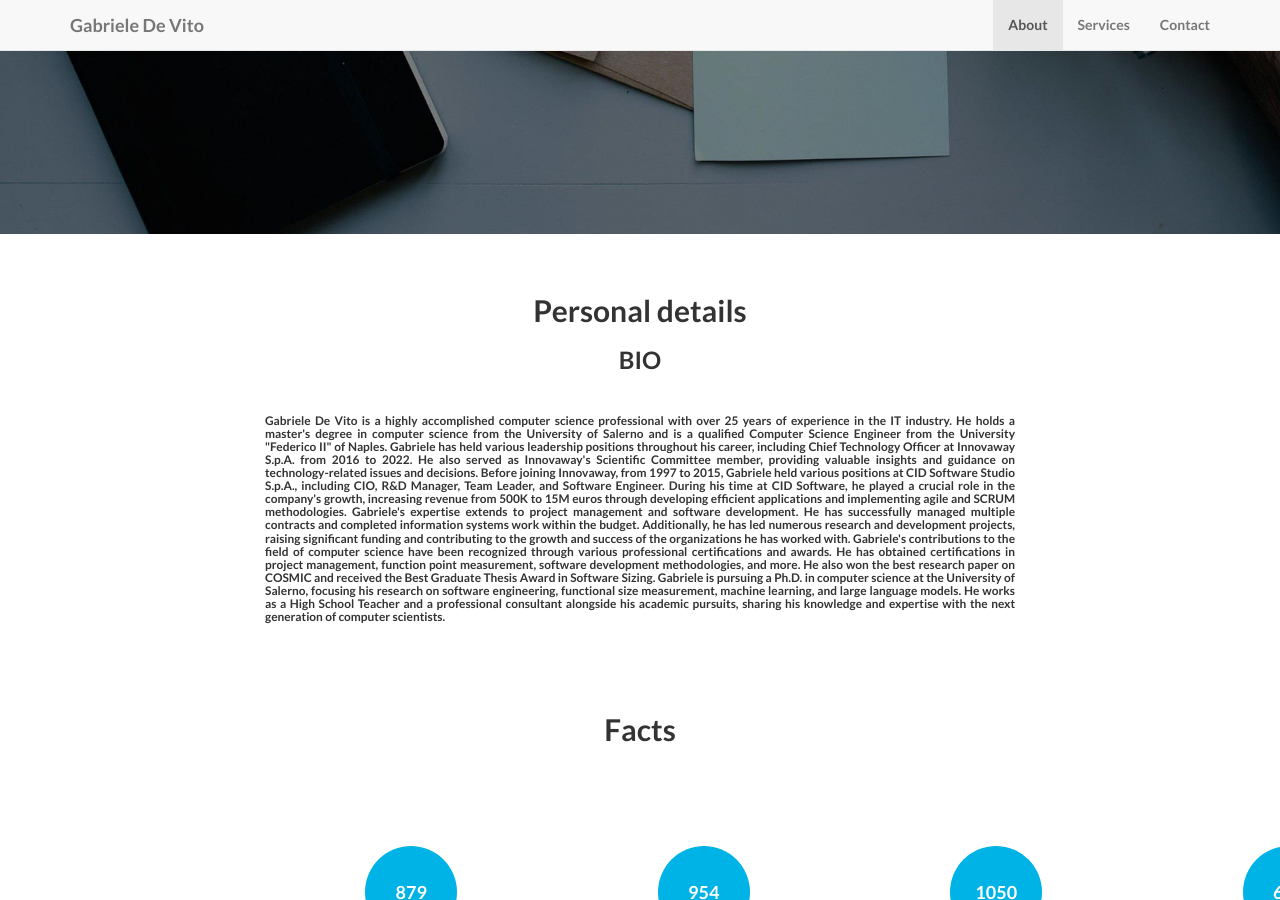
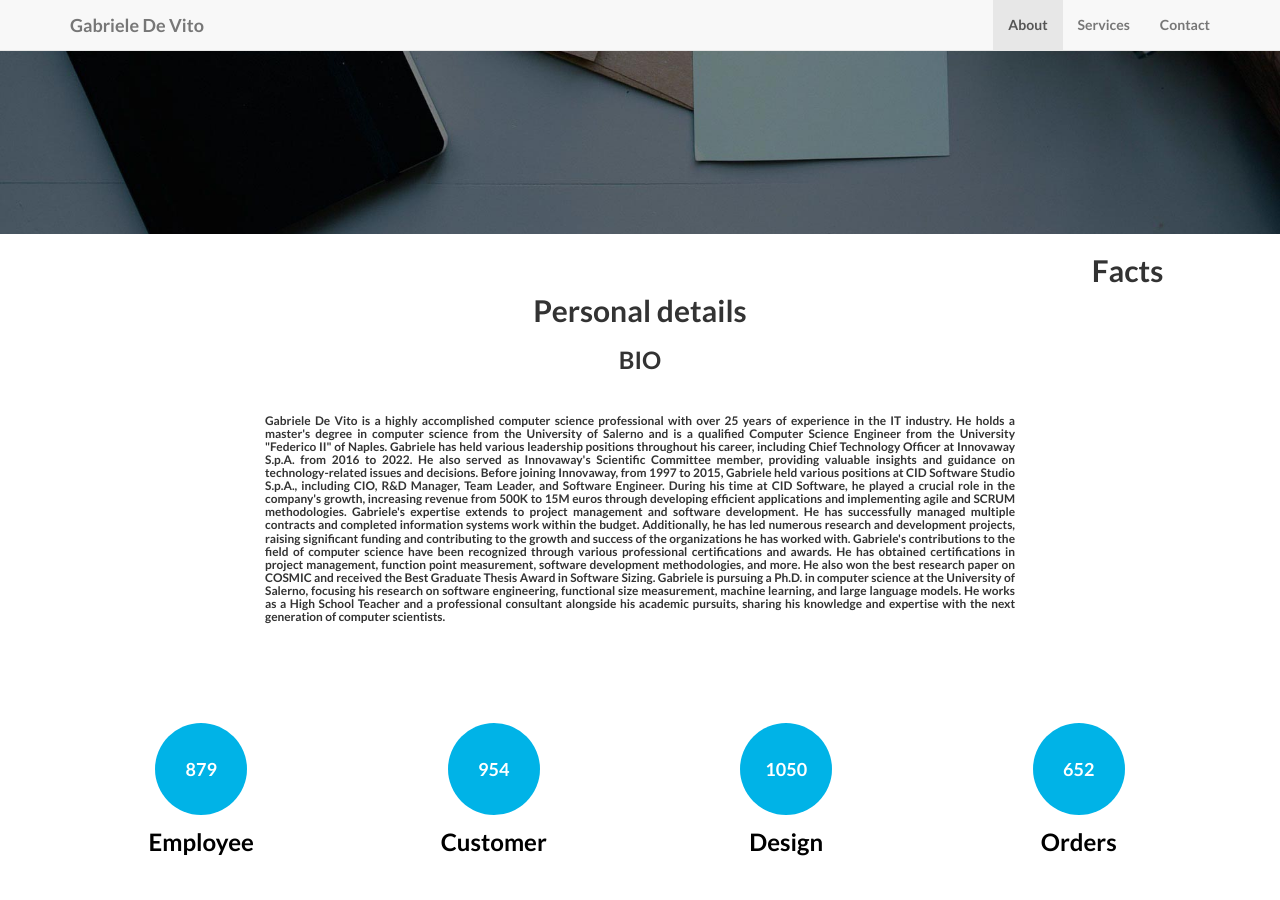
Before and after one commit to gadevito/gadevito.github.io, a Jekyll site: the page built from index.html, in a window 1280 px wide and 900 px high, scrolled down 543 px. Built offline with Jekyll 4.4.1, drawn with Linux system fonts in a browser that asks for light colours.

Commit message:
second update about

```diff
--- a/_includes/about.html
+++ b/_includes/about.html
@@ -16,10 +16,7 @@
               </h6>
               <br/>
             </div>
-        </div>
-        <div class="row">
-          <div class="col-lg-8 col-lg-offset-2">
-            <br/><br/>
+
             <h2>Facts</h2>
             <br/>
             <div class="container">
@@ -52,6 +49,5 @@
                   </div>
               </div>
             </div>
-          </div>
         </div>
     </section>
```
